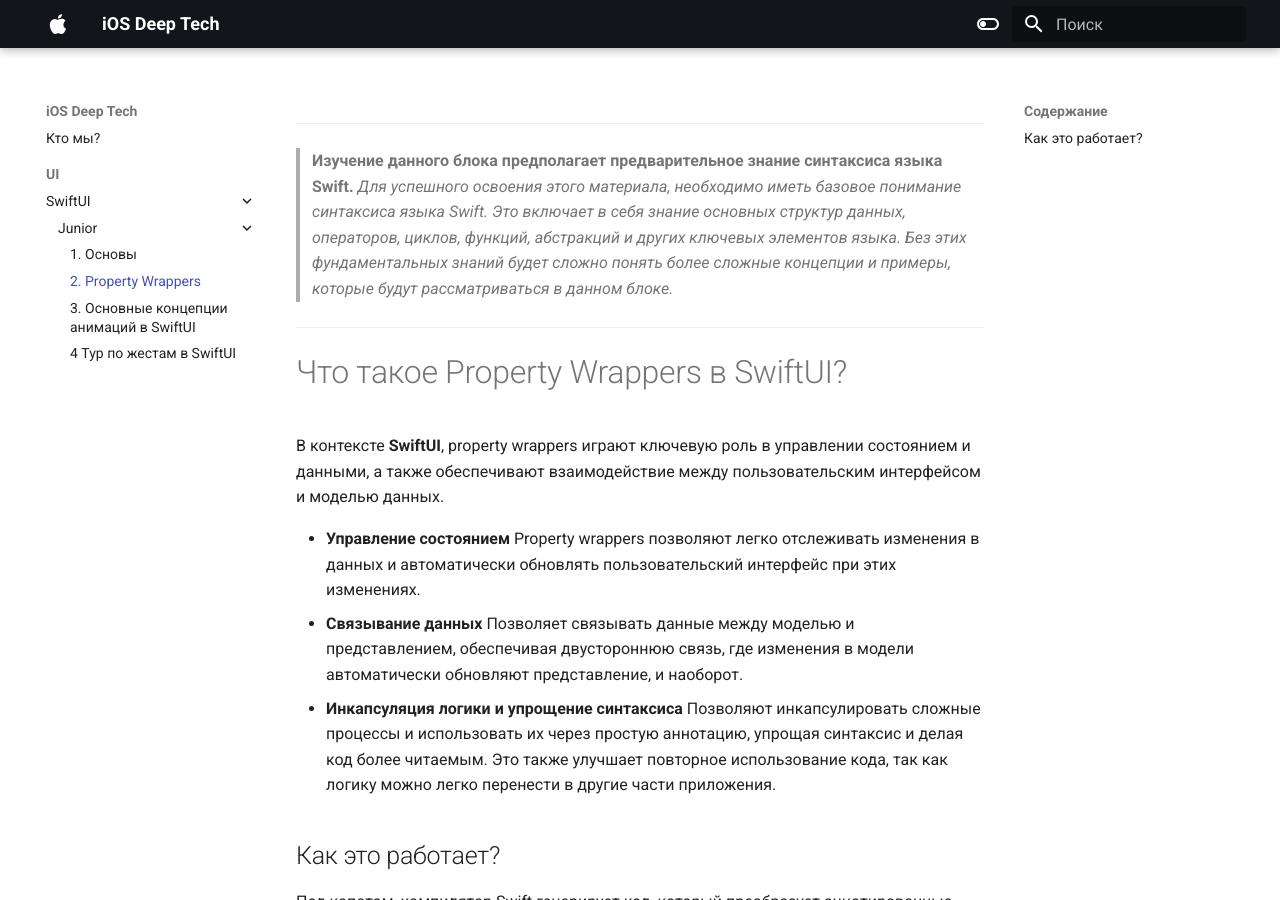
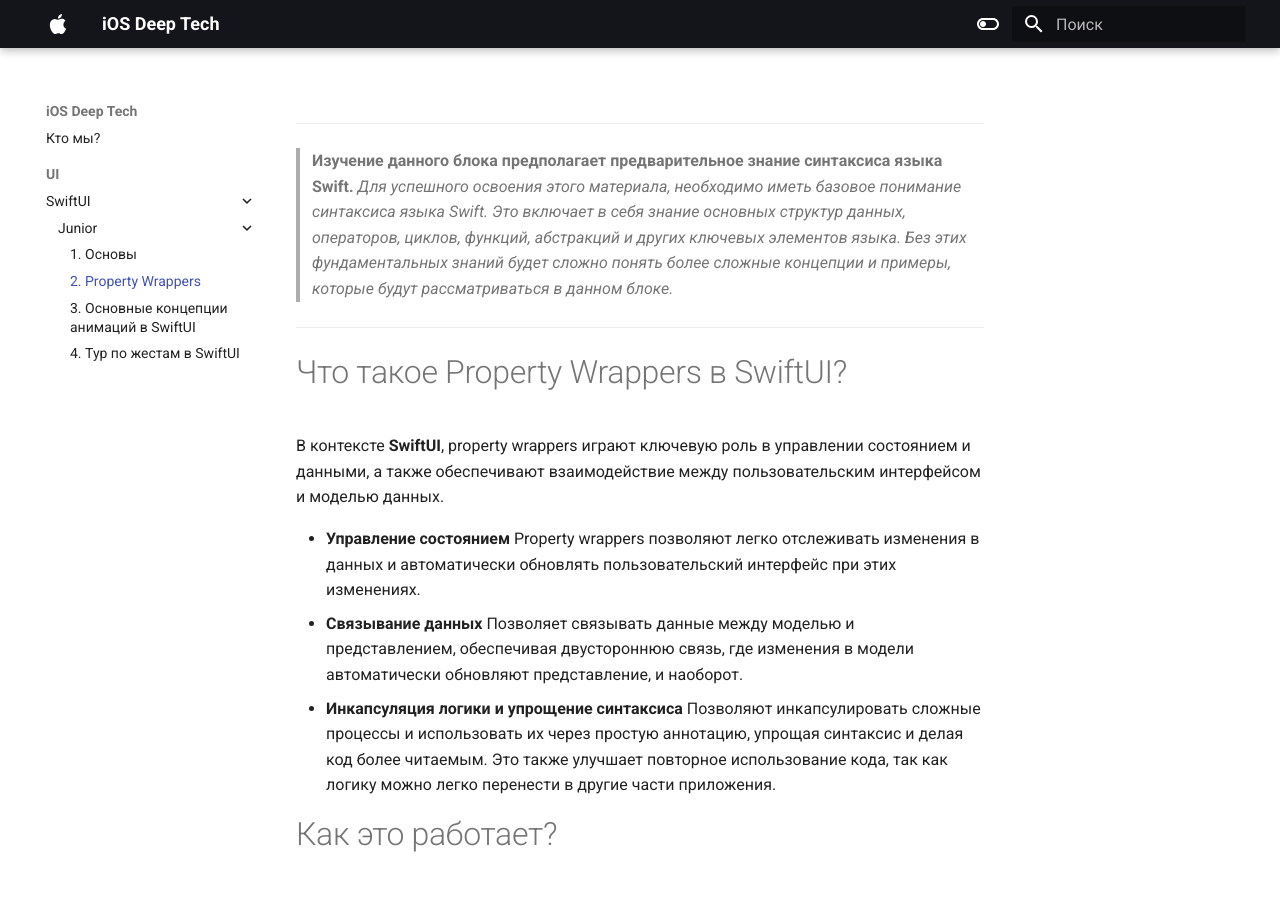
Before and after one commit to iosdeeptech/ios_deep_tech, an MkDocs documentation site: the page built from docs/UI/SwiftUI/Junior/2. Property Wrappers.md, in a window 1280 px wide and 900 px high. Built offline with MkDocs 1.6.1 and Material for MkDocs 9.7.7, drawn with Linux system fonts in a browser that asks for light colours.

Commit message:
Обновление материала

```diff
--- a/docs/UI/SwiftUI/Junior/2. Property Wrappers.md
+++ b/docs/UI/SwiftUI/Junior/2. Property Wrappers.md
@@ -18,7 +18,7 @@
 - **Инкапсуляция логики и упрощение синтаксиса**
 Позволяют инкапсулировать сложные процессы и использовать их через простую аннотацию, упрощая синтаксис и делая код более читаемым. Это также улучшает повторное использование кода, так как логику можно легко перенести в другие части приложения.
 
-## Как это работает?
+# Как это работает?
 
 Под капотом, компилятор Swift генерирует код, который преобразует аннотированные свойства в более сложные конструкции. В каждом случае генерируется скрытое свойство для хранения состояния обертки, а доступ к основному свойству осуществляется через геттеры и сеттеры wrappedValue.
 
```
Also changed, not shown: docs/UI/SwiftUI/Junior/4. Тур по жестам в SwiftUI.md (renamed from docs/UI/SwiftUI/Junior/4 Тур по жестам в SwiftUI.md).
